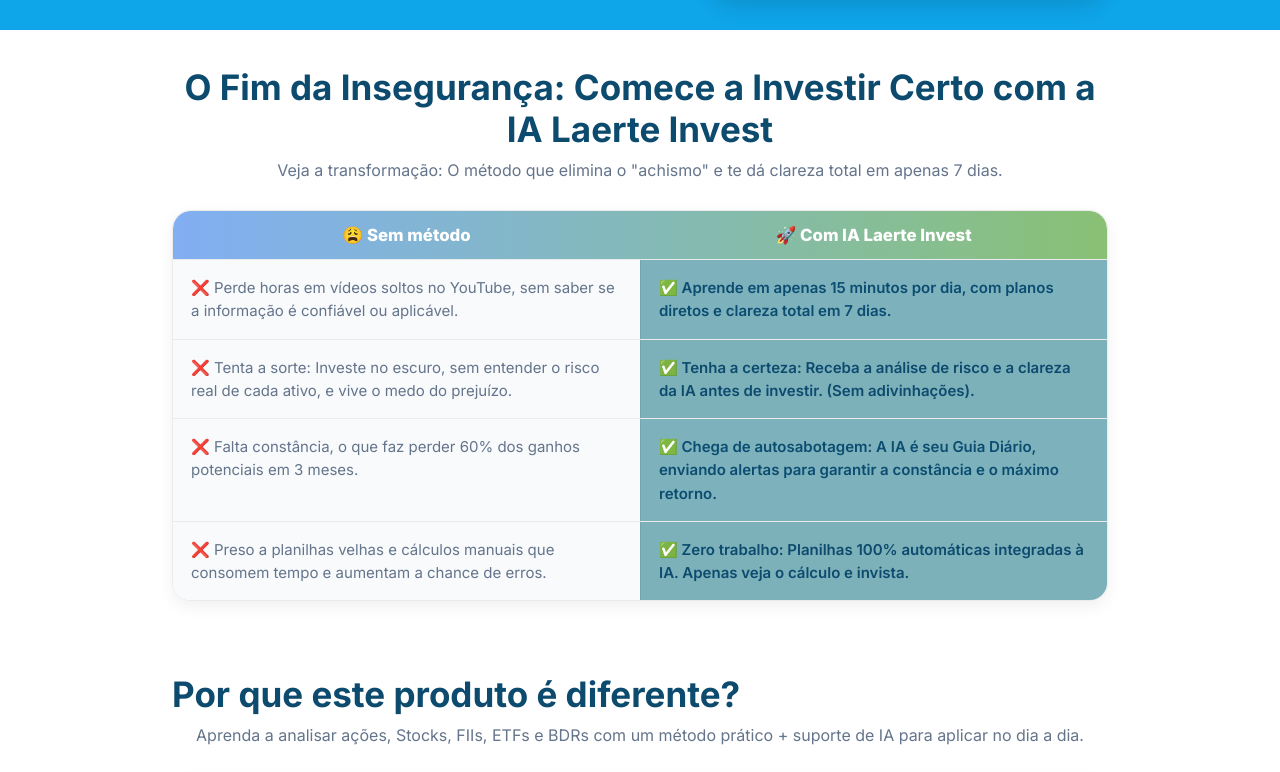
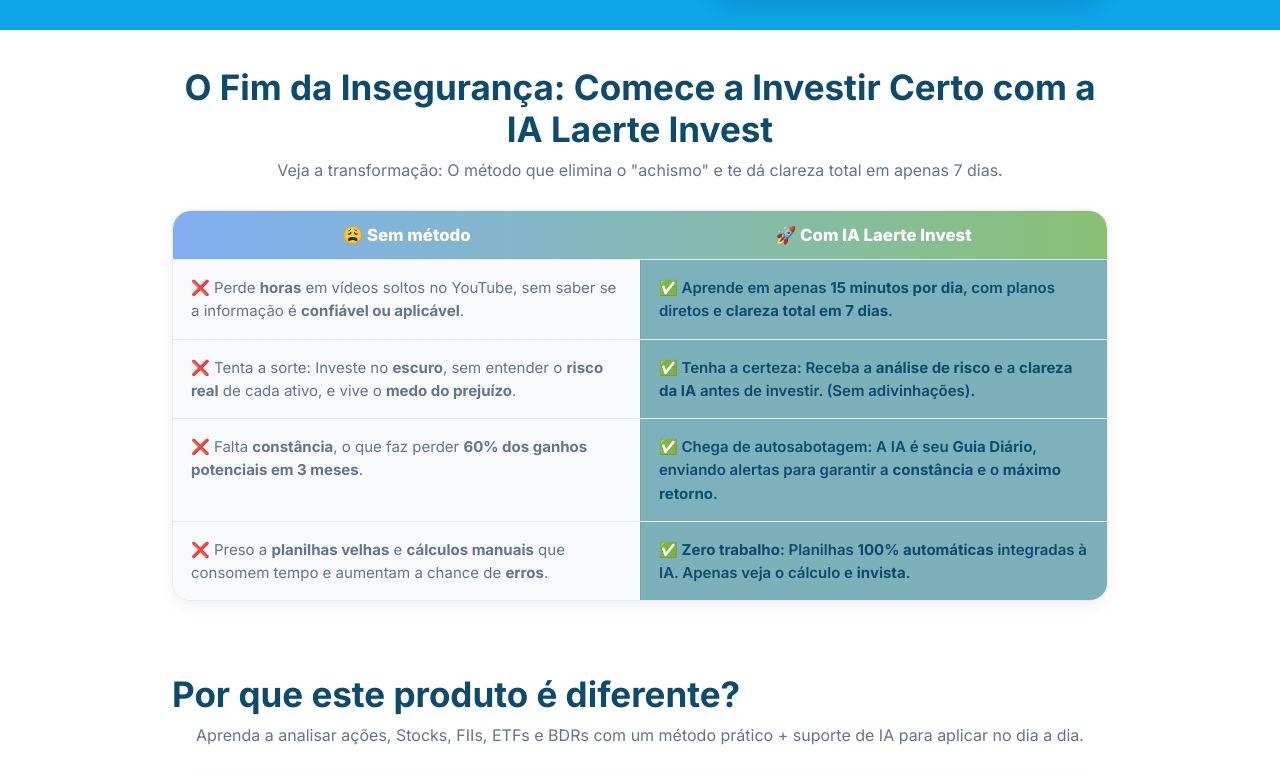
Before and after one commit to laerte07/Projects-Laerte, a plain HTML site: page index.html in a window 1280 px wide. Shown: the part 429-1201 px from the top of the page. Drawn offline with Linux system fonts and the light colour scheme.

Commit message:
Update index.html

```diff
--- a/index.html
+++ b/index.html
@@ -101,37 +101,37 @@
 
       <div class="li-compare-row">
         <div class="li-col sem">
-          ❌ Perde horas em vídeos soltos no YouTube, sem saber se a informação é confiável ou aplicável.
+          ❌ Perde <strong>horas</strong> em vídeos soltos no YouTube, sem saber se a informação é <strong>confiável ou aplicável</strong>.
         </div>
         <div class="li-col com">
-          ✅ Aprende em apenas 15 minutos por dia, com planos diretos e clareza total em 7 dias.
+          ✅ Aprende em apenas <strong>15 minutos por dia</strong>, com planos diretos e <strong>clareza total em 7 dias</strong>.
         </div>
       </div>
 
       <div class="li-compare-row">
         <div class="li-col sem">
-          ❌ Tenta a sorte: Investe no escuro, sem entender o risco real de cada ativo, e vive o medo do prejuízo.
+          ❌ Tenta a sorte: Investe no <strong>escuro</strong>, sem entender o <strong>risco real</strong> de cada ativo, e vive o <strong>medo do prejuízo</strong>.
         </div>
         <div class="li-col com">
-          ✅ Tenha a certeza: Receba a análise de risco e a clareza da IA antes de investir. (Sem adivinhações).
+          ✅ Tenha a certeza: Receba a <strong>análise de risco</strong> e a <strong>clareza da IA</strong> antes de investir. (Sem adivinhações).
         </div>
       </div>
 
       <div class="li-compare-row">
         <div class="li-col sem">
-          ❌ Falta constância, o que faz perder 60% dos ganhos potenciais em 3 meses.
+          ❌ Falta <strong>constância</strong>, o que faz perder <strong>60% dos ganhos potenciais em 3 meses</strong>.
         </div>
         <div class="li-col com">
-          ✅ Chega de autosabotagem: A IA é seu Guia Diário, enviando alertas para garantir a constância e o máximo retorno.
+          ✅ Chega de autosabotagem: A IA é seu <strong>Guia Diário</strong>, enviando alertas para garantir a <strong>constância</strong> e o <strong>máximo retorno</strong>.
         </div>
-      </div>
+          </div>
 
       <div class="li-compare-row">
         <div class="li-col sem">
-          ❌ Preso a planilhas velhas e cálculos manuais que consomem tempo e aumentam a chance de erros.
+          ❌ Preso a <strong>planilhas velhas</strong> e <strong>cálculos manuais</strong> que consomem tempo e aumentam a chance de <strong>erros</strong>.
         </div>
         <div class="li-col com">
-          ✅ Zero trabalho: Planilhas 100% automáticas integradas à IA. Apenas veja o cálculo e invista.
+          ✅ <strong>Zero trabalho</strong>: Planilhas <strong>100% automáticas</strong> integradas à IA. Apenas veja o cálculo e <strong>invista</strong>.
         </div>
       </div>
     </div>
```
